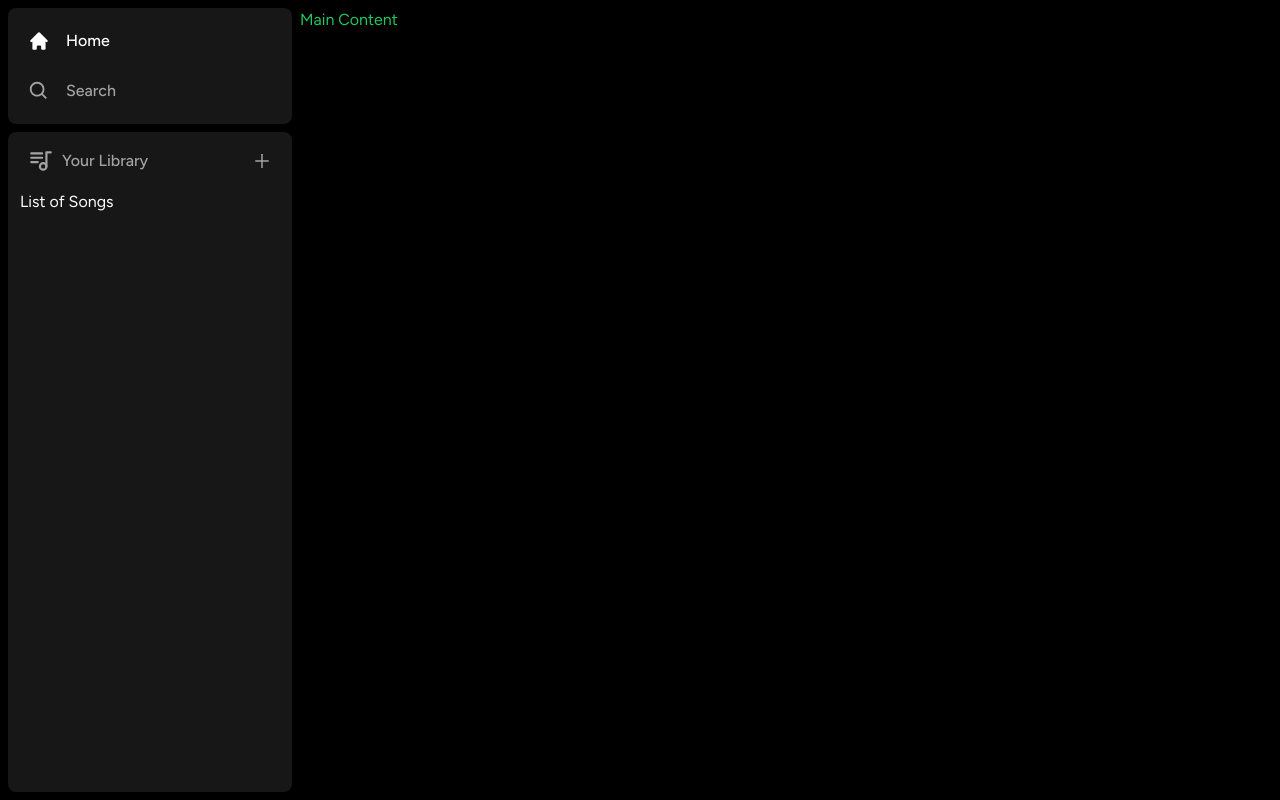
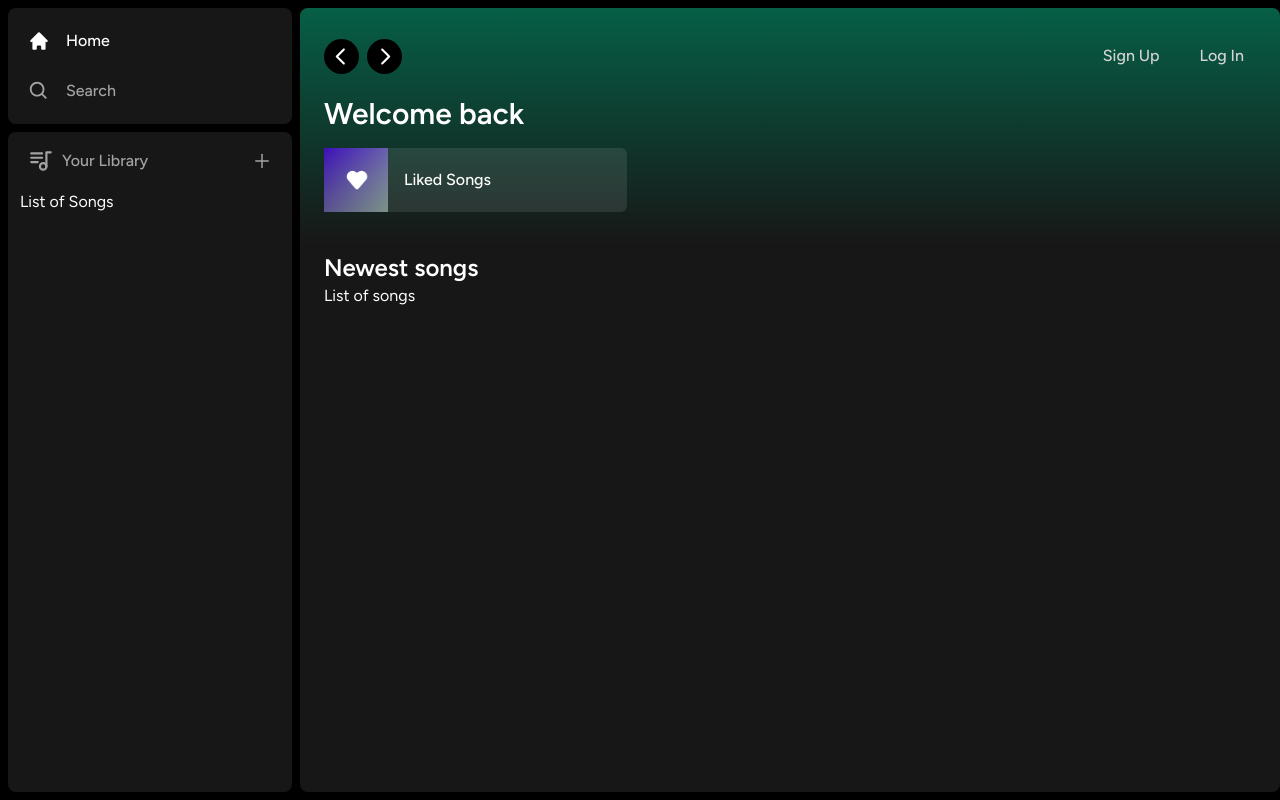
Before and after one commit to nthapa0000/Spotify_Clone, a Next.js app: page / in a window 1280 px wide. Built offline with nearby package versions, Linux system fonts and the light colour scheme.

Commit message:
Layout complete

```diff
--- a/app/(site)/page.tsx
+++ b/app/(site)/page.tsx
@@ -1,8 +1,55 @@
 // using paranthesis we do not change the route
+import Header from "@/components/Header"
+import ListItem from "@/components/ListItem"
 export default function Home() {
   return (
-<div className="text-green-500">
-  Main Content
+<div className="
+bg-neutral-900
+rounded-lg
+h-full
+w-full
+overflow-hidden
+overflow-y-auto
+">
+  <Header>
+      <div
+      className="mb-2">
+        <h1
+        className="text-white
+        text-3xl
+        font-semibold
+        "
+        >
+          Welcome back
+        </h1>
+        <div className="
+        grid
+        grid-cols-1
+        sm:grid-cols-2
+        xl:grid-cols-3
+        2xl:grid-cols-4
+        gap-3
+        mt-4
+        ">
+          <ListItem
+          image="/images/liked.png"
+          name="Liked Songs"
+          href="liked"
+          />
+        </div>
+      </div>
+
+  </Header>
+    <div className="mt-2 mb-7 px-6">
+      <div className="flex justify-between items-center">
+          <h1 className="text-white text-2xl font-semibold">
+            Newest songs
+            </h1>
+      </div>
+      <div>
+        List of songs
+      </div>
+    </div>
   </div>
   )
 }
--- /dev/null
+++ b/components/Button.tsx
@@ -0,0 +1,44 @@
+import {forwardRef} from 'react'
+import {twMerge} from 'tailwind-merge'
+
+interface ButtonProps
+    extends React.ButtonHTMLAttributes<HTMLButtonElement> {}
+
+const Button = forwardRef<HTMLButtonElement,ButtonProps>(({
+className,
+children,
+disabled,
+type="button",
+...props
+},ref)=>{
+    return(
+        <button
+        type={type}
+        className={twMerge(`
+        w-full
+        rounded-full
+        bg-green-500
+        px-3
+        py-3
+        border-transparent
+        disabled:cursor-not-allowed
+        disabled:opacity-50
+        text-black
+        font-bold
+        hover:opacity-75
+        transition
+        `,
+        className)}
+        disabled={disabled}
+        ref={ref}
+        {...props}
+        >
+         {children}
+        </button>
+    )
+})
+
+Button.displayName = 'Button'
+
+
+export default Button
--- /dev/null
+++ b/components/Header.tsx
@@ -0,0 +1,150 @@
+"use client";
+import {useRouter} from "next/navigation"
+import { twMerge } from "tailwind-merge";
+import { RxCaretLeft,RxCaretRight } from "react-icons/rx";
+import {HiHome} from "react-icons/hi"
+import {BiSearch} from "react-icons/bi"
+import Button from "./Button";
+
+interface HeaderProps{
+    children: React.ReactNode;
+    className?: string;
+    // optional string
+}
+const Header:React.FC<HeaderProps> = ({
+    children,
+    className
+}) => {
+  const router = useRouter();
+  const handleLogout = () => {}
+
+  return (
+    <div
+        className={twMerge(`
+            h-fit
+            bg-gradient-to-b
+            from-emerald-800
+            p-6
+        `,className)}
+        >
+        <div className="
+        w-full
+        mb-4
+        flex
+        items-center
+        justify-between
+        ">
+            <div className="
+                hidden
+                md:flex
+                gap-x-2
+                items-center
+            ">
+                <button
+                onClick={() => router.back()}
+                className="
+                rounded-full
+                bg-black
+                flex
+                items-center
+                justify-center
+                hover:opacity-75
+                transition
+                "
+                >
+                    <RxCaretLeft size={35}
+                    className="text-white"
+                    />
+                </button>
+                <button
+                onClick={() => router.forward()}
+                className="
+                rounded-full
+                bg-black
+                flex
+                items-center
+                justify-center
+                hover:opacity-75
+                transition
+                "
+                >
+                    <RxCaretRight size={35}
+                    className="text-white"
+                    />
+                </button>
+
+            </div>
+            <div
+            className="flex md:hidden gap-x-2 items-center"
+            >
+                <button
+                className="
+                rounded-full
+                p-2
+                bg-white
+                flex
+                items-center
+                justify-center
+                hover:opacity-75
+                transition
+                "
+                >
+                    <HiHome size={20} className="text-black" />
+                </button>
+                <button
+                className="
+                rounded-full
+                p-2
+                bg-white
+                flex
+                items-center
+                justify-center
+                hover:opacity-75
+                transition
+                "
+                >
+                    <BiSearch size={20} className="text-black" />
+                </button>
+            </div>
+            <div
+            className="
+            flex
+            items-center
+            justify-center
+            gap-x-4
+            "
+            >
+                <>
+                <div>
+                    <Button
+                    onClick={()=>{}}
+                    className="
+                    bg-transparent
+                    text-neutral-300
+                    font-medium
+                    "
+                    >
+                    Sign Up
+                    </Button>
+                </div>
+                <div>
+                    <Button
+                    onClick={()=>{}}
+                    className="
+                    bg-transparent
+                    text-neutral-300
+                    font-medium
+                    "
+                    >
+                    Log In
+                    </Button>
+                </div>
+                </>
+            </div>
+        </div>
+        {children}
+    </div>
+  )
+}
+
+export default Header
--- /dev/null
+++ b/components/ListItem.tsx
@@ -0,0 +1,81 @@
+"use client"
+
+import Image from "next/image";
+import {useRouter} from "next/navigation"
+import {FaPlay} from "react-icons/fa"
+
+interface ListItemProps{
+    image: string;
+    name: string;
+    href: string;
+}
+
+
+const ListItem:React.FC<ListItemProps> = ({
+    image,
+    name,
+    href
+}) => {
+    const router = useRouter()
+    const onClick = () => {
+        // add authentication before push
+        router.push(href);
+    }
+  return (
+    <button
+    onClick={onClick}
+    className="
+    relative
+    group
+    flex
+    items-center
+    rounded-md
+    oveflow-hidden
+    gap-x-4
+    bg-neutral-100/10
+    hover:bg-neutral-100/20
+    transition
+    pr-4
+    "
+    >
+        <div className="
+        relative
+        min-h-[64px]
+        min-w-[64px]
+        ">
+            <Image
+            className="object-cover"
+            fill
+            src={image}
+            alt="Image"
+            />
+        </div>
+        <p className="font-medium truncate py-5">
+            {name}
+        </p>
+        <div
+        className="
+            absolute
+            transition
+            opacity-0
+            rounded-full
+            flex
+            items-center
+            justify-center
+            bg-green-500
+            p-4
+            drop-shadow-md
+            right-5
+            group-hover:opacity-100
+            hover:scale-110
+        "
+        >
+            <FaPlay
+               className="text-black"
+            />
+        </div>
+    </button>
+  )
+}
+
+export default ListItem;
```
Also changed, not shown: public/images/liked.png (added).
